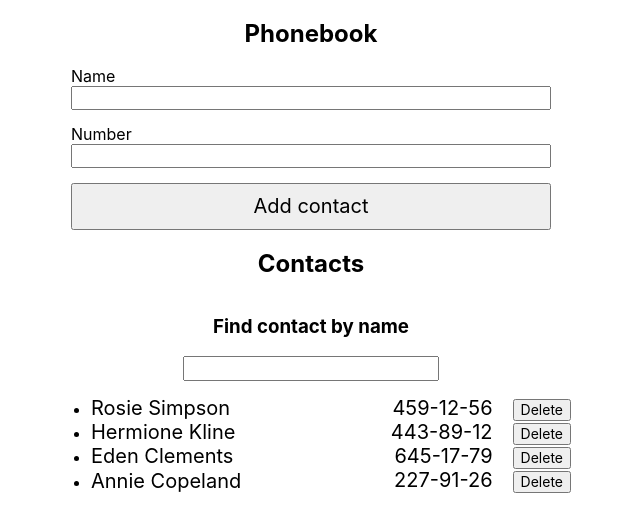
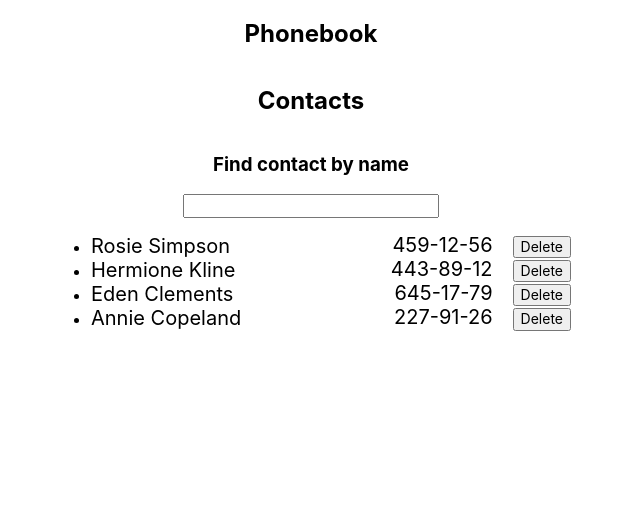
Before and after one commit to AlexElektrik/goit-react-hw-02-phonebook, a React (Create React App) app: page / in a window 1280 px wide. Shown: the top 532 px of the page, without its empty margins (329-969 px from the left). Built offline with nearby package versions, Linux system fonts and the light colour scheme.

Commit message:
Update App.jsx

```diff
--- a/src/components/App.jsx
+++ b/src/components/App.jsx
@@ -1,6 +1,6 @@
 import React, { Component } from 'react';
 import ContactList from './ContactList';
-import ContactForm from './ContactForm';
+// import ContactForm from './ContactForm';
 import ContactFilter from './ContactFilter';
 import { nanoid } from 'nanoid';
 import { GlobalStyle } from './GlobalStyle';
@@ -46,7 +46,7 @@ export class App extends Component {
     return (
       <Container>
         <h2>Phonebook</h2>
-        <ContactForm onSubmit={this.addContact} contacts={contacts} />
+        {/* <ContactForm onSubmit={this.addContact} contacts={contacts} /> */}
         <h2>Contacts</h2>
         <h3>Find contact by name</h3>
         <ContactFilter value={this.state.filter} onChange={this.handelChange} />
```
